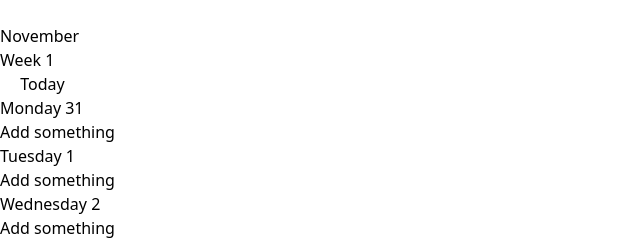
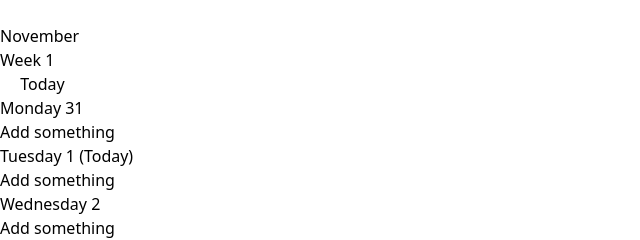
Before and after one commit to ocestari/weekops, a Svelte app: page / in a window 1280 px wide. Shown: the top 240 px of the page, without its empty margins (0-640 px from the left). Built offline with nearby package versions, Linux system fonts and the light colour scheme; some icons are missing.

Commit message:
add meta tags and favicon

```diff
--- a/index.html
+++ b/index.html
@@ -2,9 +2,12 @@
 <html lang="en">
   <head>
     <meta charset="UTF-8" />
-    <link rel="icon" type="image/svg+xml" href="/vite.svg" />
     <meta name="viewport" content="width=device-width" />
-    <title>Vite + Svelte + TS</title>
+    <title>WeekOps - Open Source Weekly Planner</title>
+    <meta
+      name="description"
+      content="WeekOps is an open-source, fast app to plan your week. All data is stored offline in your browser. Made by Jordi Enric."
+    />
   </head>
   <body>
     <div id="app"></div>
--- a/src/App.svelte
+++ b/src/App.svelte
@@ -157,6 +157,7 @@
   {#each daysInCurrentWeek as day (day)}
     <div class="group snap-center w-full p-3 rounded-lg bg-slate-50 border border-slate-200 h-full"
       class:dragging-over={draggingOverList === day}
+      class:is-today={day.getDate() === new Date().getDate()}
       on:dragenter={() => draggingOverList = day}
       on:drop={(event) => onDropItem(event, day)}
       on:dragend={() => draggingOverList = null}
@@ -164,6 +165,9 @@
     >
       <h2 class="font-medium">
         {getDayOfWeek(day.getDay()) + ' ' + day.getDate()}
+        {#if day.getDate() === new Date().getDate()}
+          <span class="text-xs text-slate-400"> (Today)</span>
+        {/if}
       </h2>
       <ul class="min-w-[288px]">
         {#each getItemsFromDay(day) as item (item.id)}
@@ -248,7 +252,6 @@
 </main>
 
 <style lang="scss">
-
 
   .dragging-over {
     background: theme('colors.blue.50');
```
Also changed, not shown: 1 other file (tests, documents, lock files or other folders).
